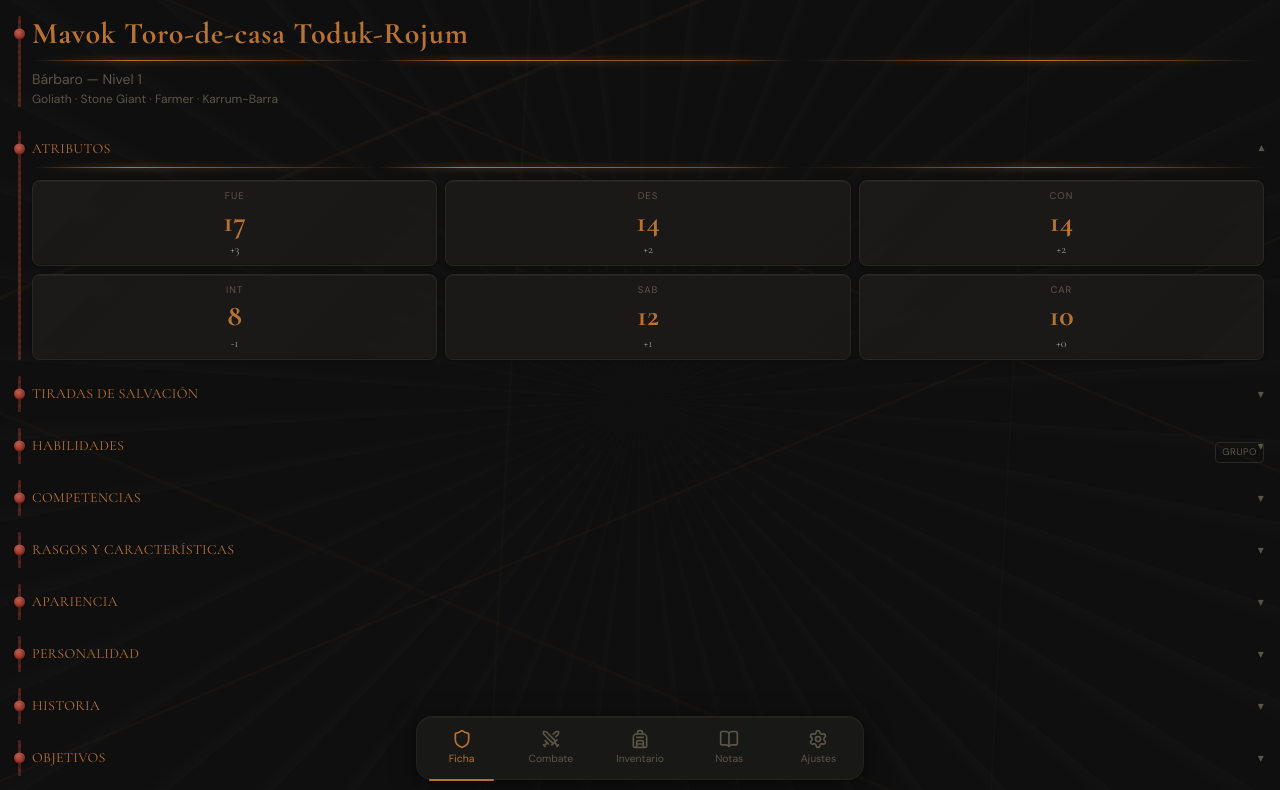
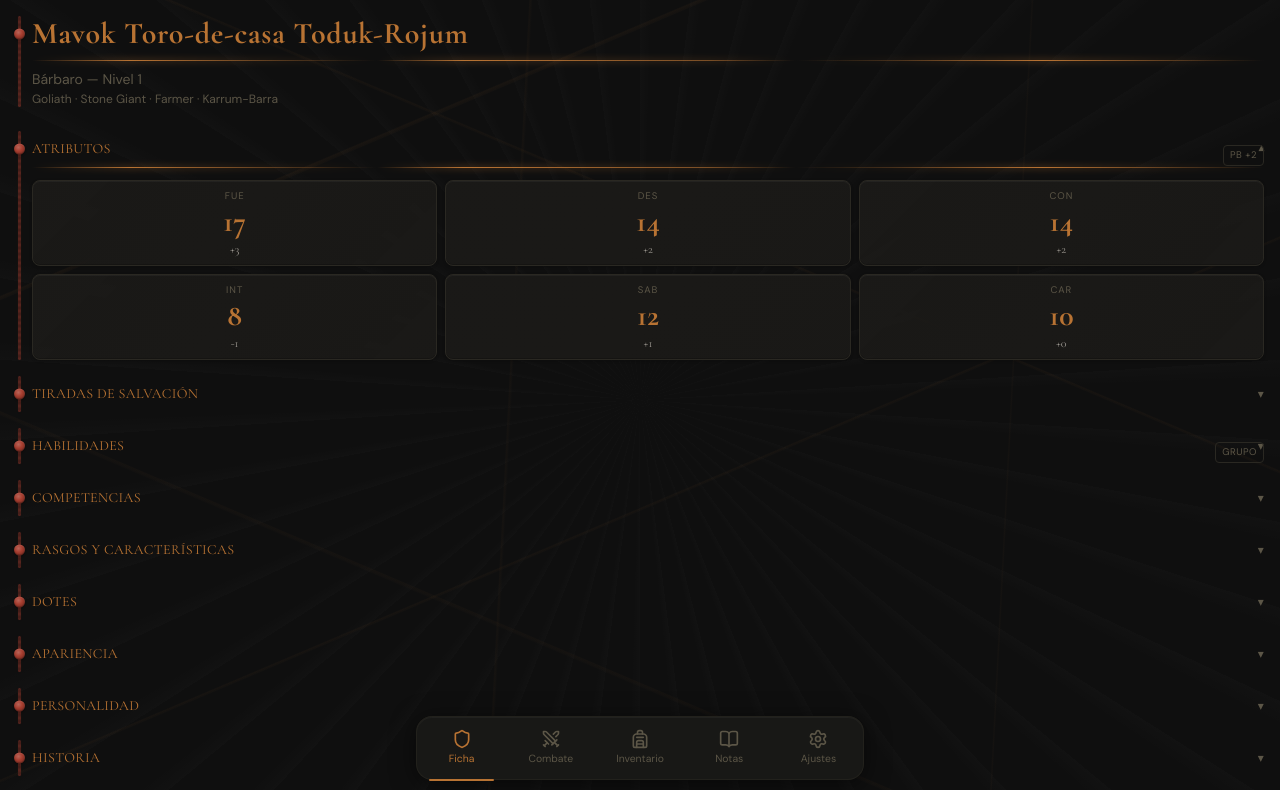
Before and after one commit to Gremiger/mavok, a Next.js app: page / in a window 1280 px wide. Shown: the top 790 px of the page. Built offline with nearby package versions, Linux system fonts and the light colour scheme.

Commit message:
feat: add Proficiency Bonus badge and dedicated Feats section to Sheet tab

```diff
--- a/src/components/tabs/SheetTab.tsx
+++ b/src/components/tabs/SheetTab.tsx
@@ -77,7 +77,14 @@ export function SheetTab() {
       </div>
 
       {/* Atributos */}
-      <CollapsibleSection title="Atributos" defaultOpen>
+      <div className="relative">
+        <div
+          className="absolute right-0 top-0 z-10 text-[0.6rem] text-muted border border-border rounded px-1.5 py-0.5 uppercase tracking-wider"
+          style={{ marginTop: "0.9rem" }}
+        >
+          PB {formatModifier(meta.proficiencyBonus)}
+        </div>
+        <CollapsibleSection title="Atributos" defaultOpen>
         <div className="grid grid-cols-3 gap-2">
           {ABILITIES.map((ab) => (
             <button
@@ -105,6 +112,7 @@ export function SheetTab() {
           </div>
         )}
       </CollapsibleSection>
+      </div>
 
       {/* Tiradas de salvación */}
       <CollapsibleSection title="Tiradas de salvación">
@@ -260,7 +268,7 @@ export function SheetTab() {
       <CollapsibleSection title="Rasgos y características">
         <div className="space-y-3">
           {features
-            .filter(f => f.level <= meta.level)
+            .filter(f => f.source !== "Dote" && f.level <= meta.level)
             .map((f, i) => (
             <div key={i} className="stone-card rounded-lg p-3">
               <div className="flex items-center gap-2 mb-1">
@@ -274,6 +282,27 @@ export function SheetTab() {
               <p className="text-sm text-foreground/70 leading-relaxed">{f.description}</p>
             </div>
           ))}
+        </div>
+      </CollapsibleSection>
+
+      {/* Dotes */}
+      <CollapsibleSection title="Dotes">
+        <div className="space-y-3">
+          {features
+            .filter(f => f.source === "Dote" && f.level <= meta.level)
+            .map((f, i) => (
+              <div key={i} className="stone-card rounded-lg p-3">
+                <div className="flex items-center gap-2 mb-1">
+                  <span className="font-heading text-accent text-base font-semibold">
+                    {f.name}
+                  </span>
+                </div>
+                <p className="text-sm text-foreground/70 leading-relaxed">{f.description}</p>
+              </div>
+            ))}
+          {features.filter(f => f.source === "Dote" && f.level <= meta.level).length === 0 && (
+            <p className="text-muted text-sm text-center py-4">Sin dotes todavía.</p>
+          )}
         </div>
       </CollapsibleSection>
 
```
